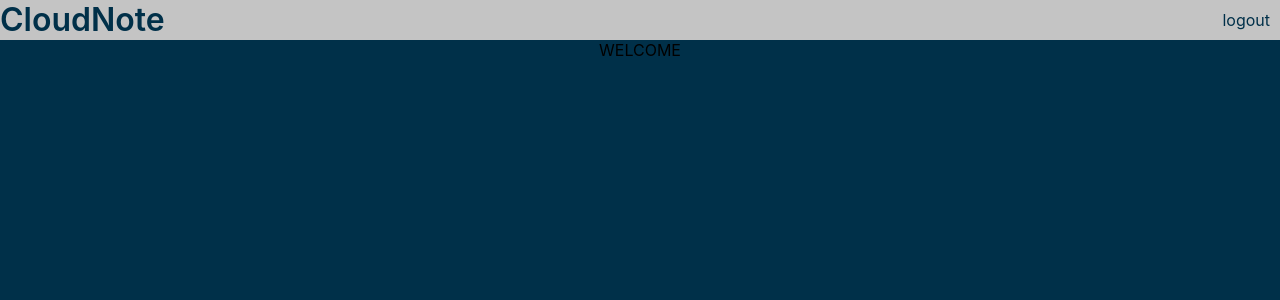
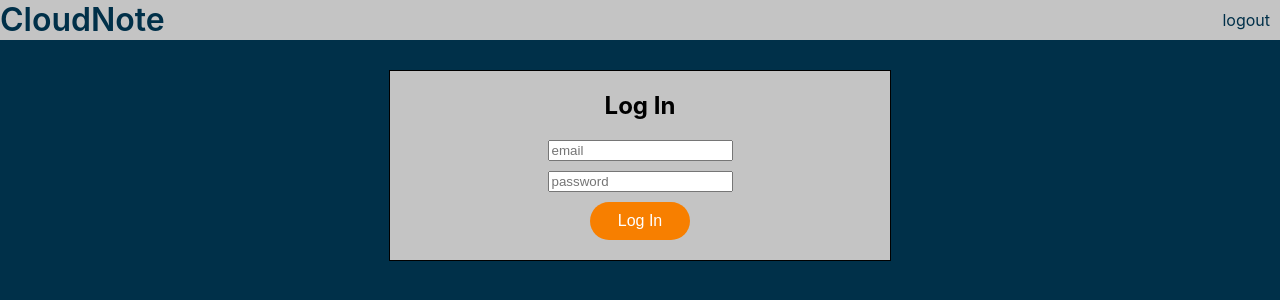
Before and after one commit to N8ers/cloud-note, a React (Create React App) app: page /welcome in a window 1280 px wide. Shown: the top 300 px of the page. Built offline with nearby package versions, Linux system fonts and the light colour scheme.

Commit message:
auth screen styling

```diff
--- /dev/null
+++ b/src/components/Welcome.css
@@ -0,0 +1,22 @@
+.login-container {
+  border: 1px solid black;
+  background-color: #c4c4c4;
+  width: 500px;
+  margin: 30px auto;
+  padding-bottom: 20px;
+}
+
+.login-container input {
+  display: block;
+  margin: 10px auto;
+}
+
+.login-container button {
+  background-color: #f77f00;
+  border-radius: 20px;
+  border: none;
+  color: white;
+  padding: 10px;
+  font-size: 16px;
+  width: 100px;
+}
--- a/src/components/Welcome.js
+++ b/src/components/Welcome.js
@@ -1,4 +1,5 @@
 import React from "react";
+import "./Welcome.css";
 
 class Welcome extends React.Component {
   constructor(props) {
@@ -7,7 +8,16 @@ class Welcome extends React.Component {
   }
 
   render() {
-    return <div>WELCOME</div>;
+    return (
+      <div>
+        <form class="login-container">
+          <h2>Log In</h2>
+          <input placeholder="email" type="text" />
+          <input placeholder="password" type="password" />
+          <button>Log In</button>
+        </form>
+      </div>
+    );
   }
 }
 
```
